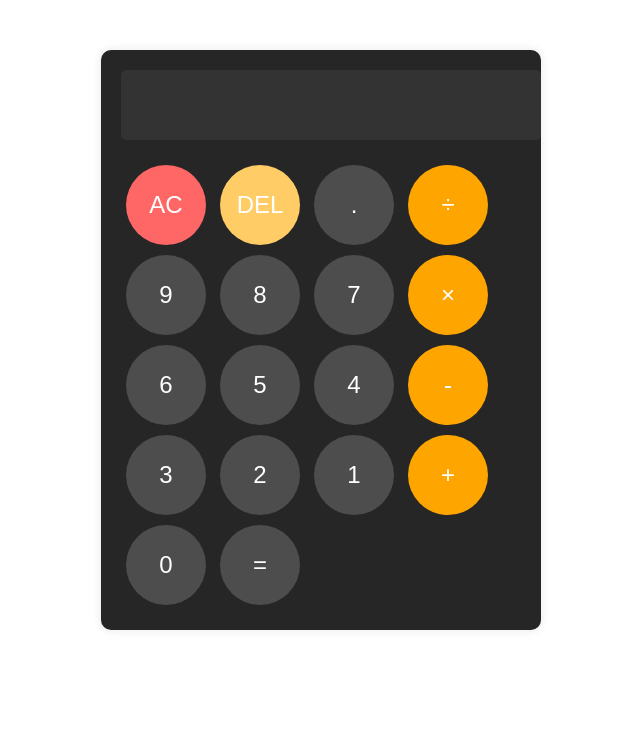
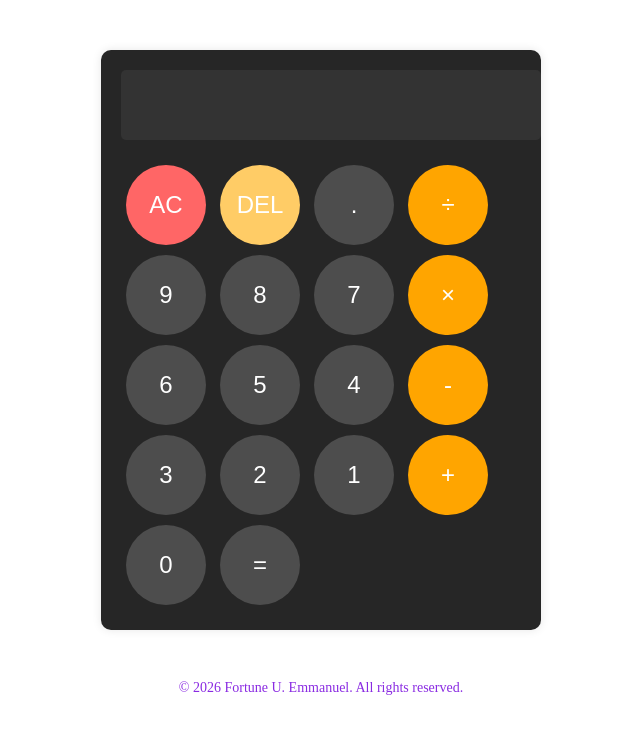
Before and after one commit to fortune-dev747/Calculator-Project, a plain HTML site: page index.html in a window 1280 px wide. Shown: the whole page, without its empty margins (319-959 px from the left). Drawn offline with Linux system fonts and the light colour scheme.

Commit message:
added my custom footer

```diff
--- a/app.css
+++ b/app.css
@@ -76,3 +76,10 @@ button:hover {
 .operationBtn:hover {
     background-color: darkorange;
 }
+
+.footer {
+    margin-top: 20px;
+    text-align: center;
+    font-size: 14px;
+    color: blueviolet;
+}
--- a/index.html
+++ b/index.html
@@ -32,6 +32,12 @@
         <button id="equals" class="span-two">=</button>
     </div>
 
+    <div>
+      <footer class="footer">
+           <p>&copy; 2026 Fortune U. Emmanuel. All rights reserved.</p>
+       </footer>
+    </div>
+
 
     <script defer src="app.js"></script>
 </body>
```
